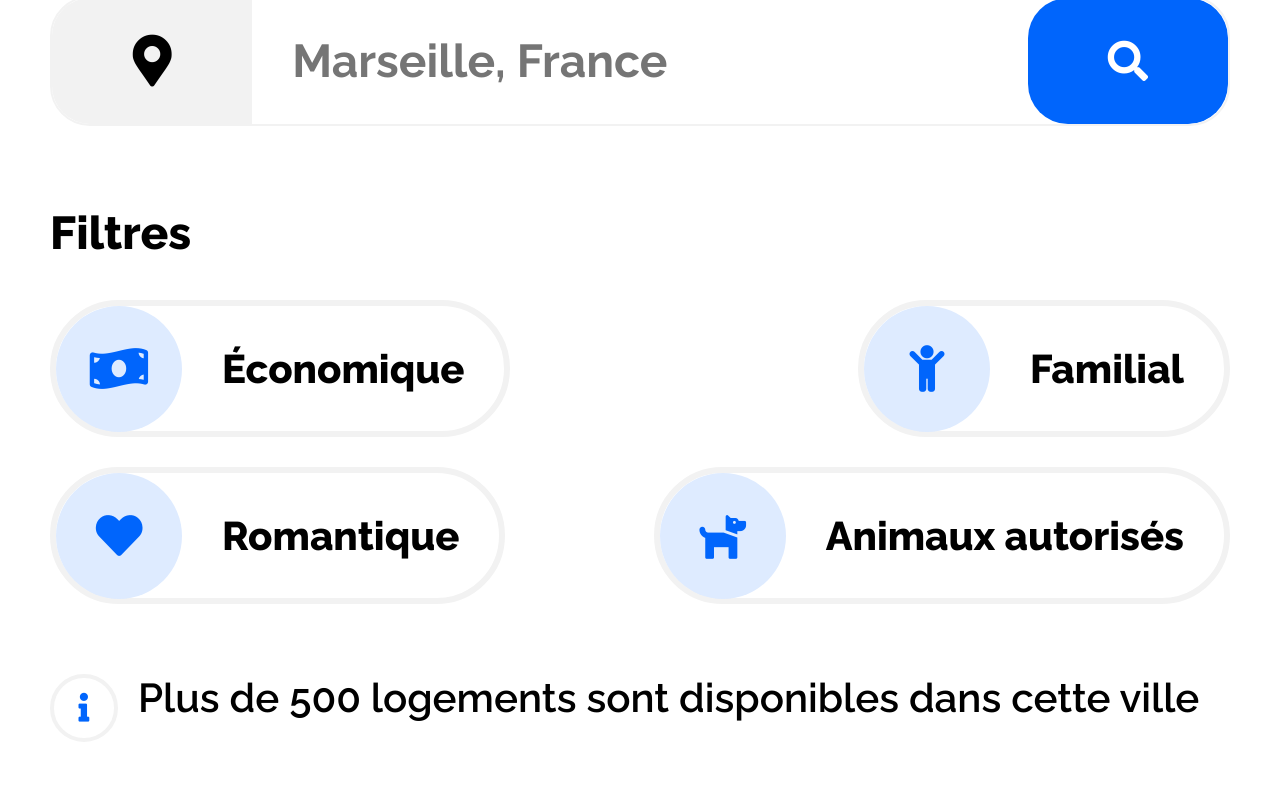
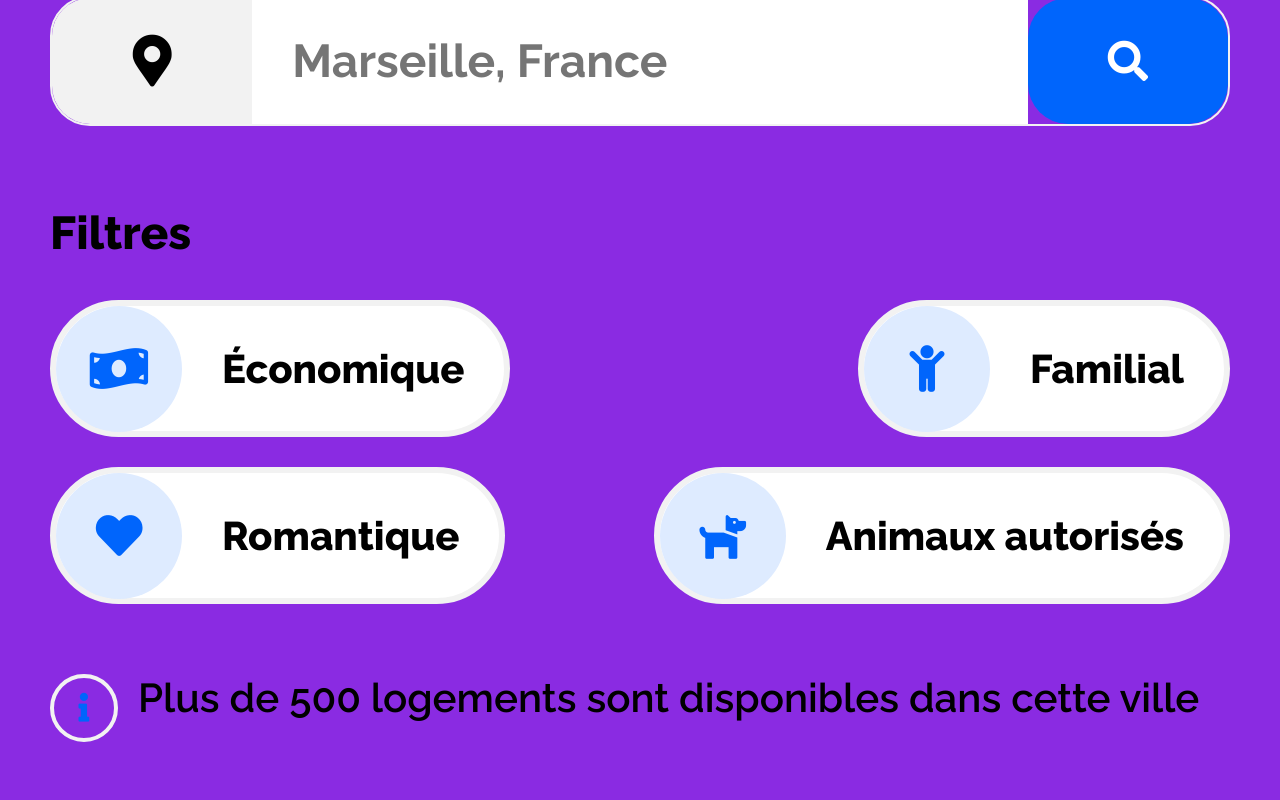
Before and after one commit to o2caledonie/AudeSigura_2_07012021, a plain HTML site: page index.html in a window 1280 px wide. Shown: the part 681-1481 px from the top of the page. Drawn offline with Linux system fonts and the light colour scheme.

Commit message:
OC Project 1 version responsive-1

```diff
--- a/index.html
+++ b/index.html
@@ -4,6 +4,7 @@
         <meta charset="utf-8" />
         <title>Reservia</title>
         <link rel="stylesheet" href="style.css" />
+        <link rel="stylesheet" href="responsive.css" />
         <link rel="stylesheet" href="https://cdnjs.cloudflare.com/ajax/libs/font-awesome/5.15.2/css/all.min.css" integrity="sha512-HK5fgLBL+xu6dm/Ii3z4xhlSUyZgTT9tuc/hSrtw6uzJOvgRr2a9jyxxT1ely+B+xFAmJKVSTbpM/CuL7qxO8w==" crossorigin="anonymous" />
         <link rel="preconnect" href="https://fonts.gstatic.com">
         <link href="https://fonts.googleapis.com/css2?family=Raleway:wght@200;300;400;500;600;700;800;900&display=swap" rel="stylesheet">
--- /dev/null
+++ b/responsive.css
@@ -0,0 +1,109 @@
+@media only screen and (min-width:480px){
+
+    /* Header */
+
+
+        /* Nav */
+
+        /* Search */
+
+            /* Searchbox */
+
+            /* Filters */
+
+            .filters{
+                align-items:flex-start;
+                justify-content:space-between;
+
+
+            /* Information */
+
+
+    /* Section 1 */
+
+        /* Popular hotels */
+
+        /* Marseille hotels */
+
+
+    /* Section2 */
+
+        /* Activities */
+
+
+    /* Footer */
+
+
+}
+
+@media only screen and (min-width:980px){
+
+    /* Header */
+
+    .header{
+        background-color: gold;
+    }
+
+        /* Nav */
+
+        /* Search */
+
+            /* Searchbox */
+
+            /* Filters */
+
+            /* Information */
+
+
+    /* Section 1 */
+
+        /* Popular hotels */
+
+        /* Marseille hotels */
+
+
+    /* Section2 */
+
+        /* Activities */
+
+
+    /* Footer */
+
+
+}
+
+@media screen and (min-width:1280px){
+
+    /* Header */
+
+    .header{
+        background-color: blueviolet;
+    }
+
+    /* Nav */
+
+    /* Search */
+
+        /* Searchbox */
+
+        /* Filters */
+
+        /* Information */
+
+
+    /* Section 1 */
+
+        /* Popular hotels */
+
+        /* Marseille hotels */
+
+
+    /* Section2 */
+
+        /* Activities */
+
+
+    /* Footer */
+
+
+}
--- a/style.css
+++ b/style.css
@@ -232,8 +232,10 @@ li:hover{
     .filters{
       display: flex;
       width: 100%;
-      flex-wrap: wrap;
-      justify-content:space-between;
+      flex-flow: row wrap;
+      justify-content:flex-start;
+      align-content:flex-start;
+      align-items:flex-start;
     }
 
     .filter-button{
```
